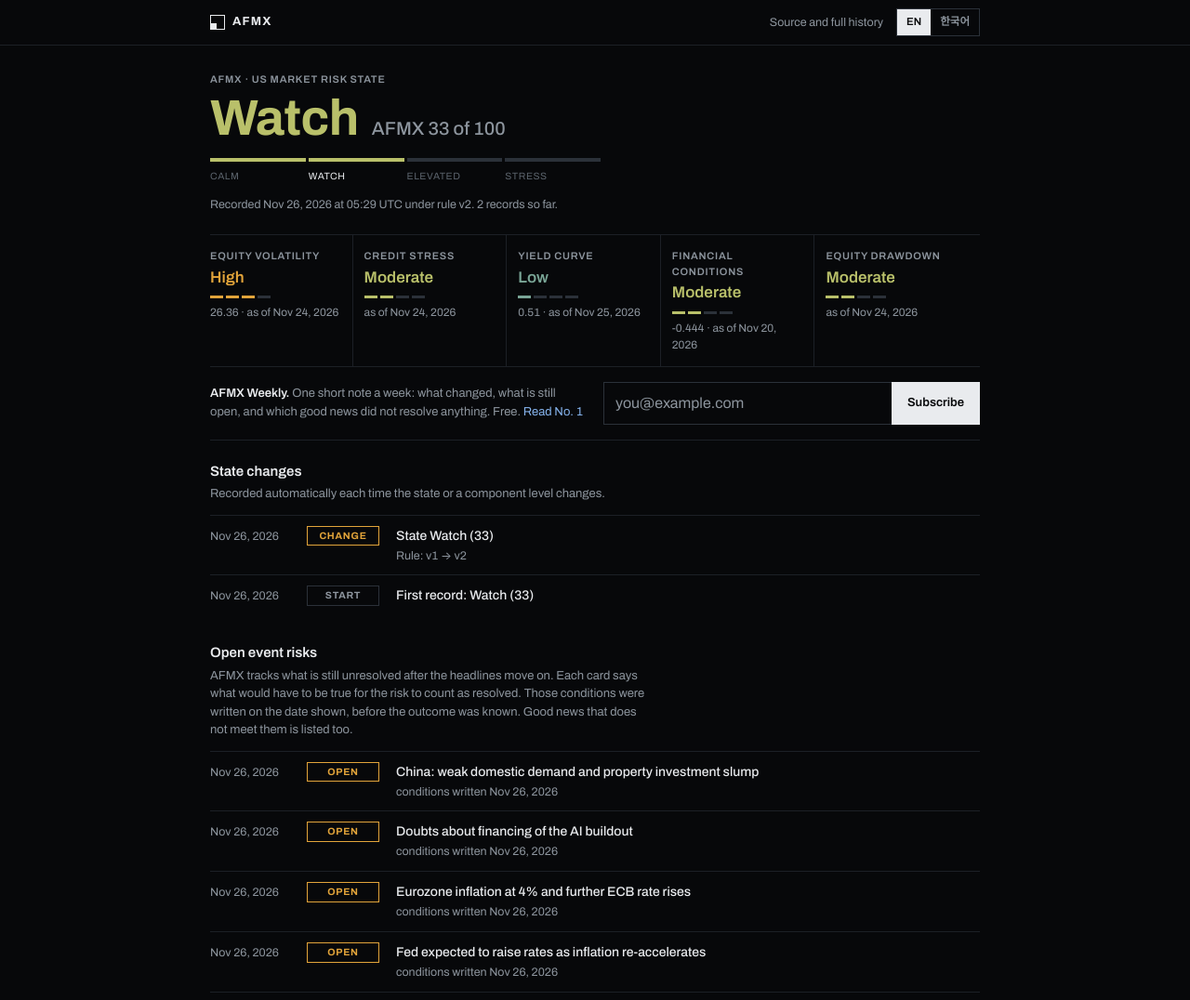
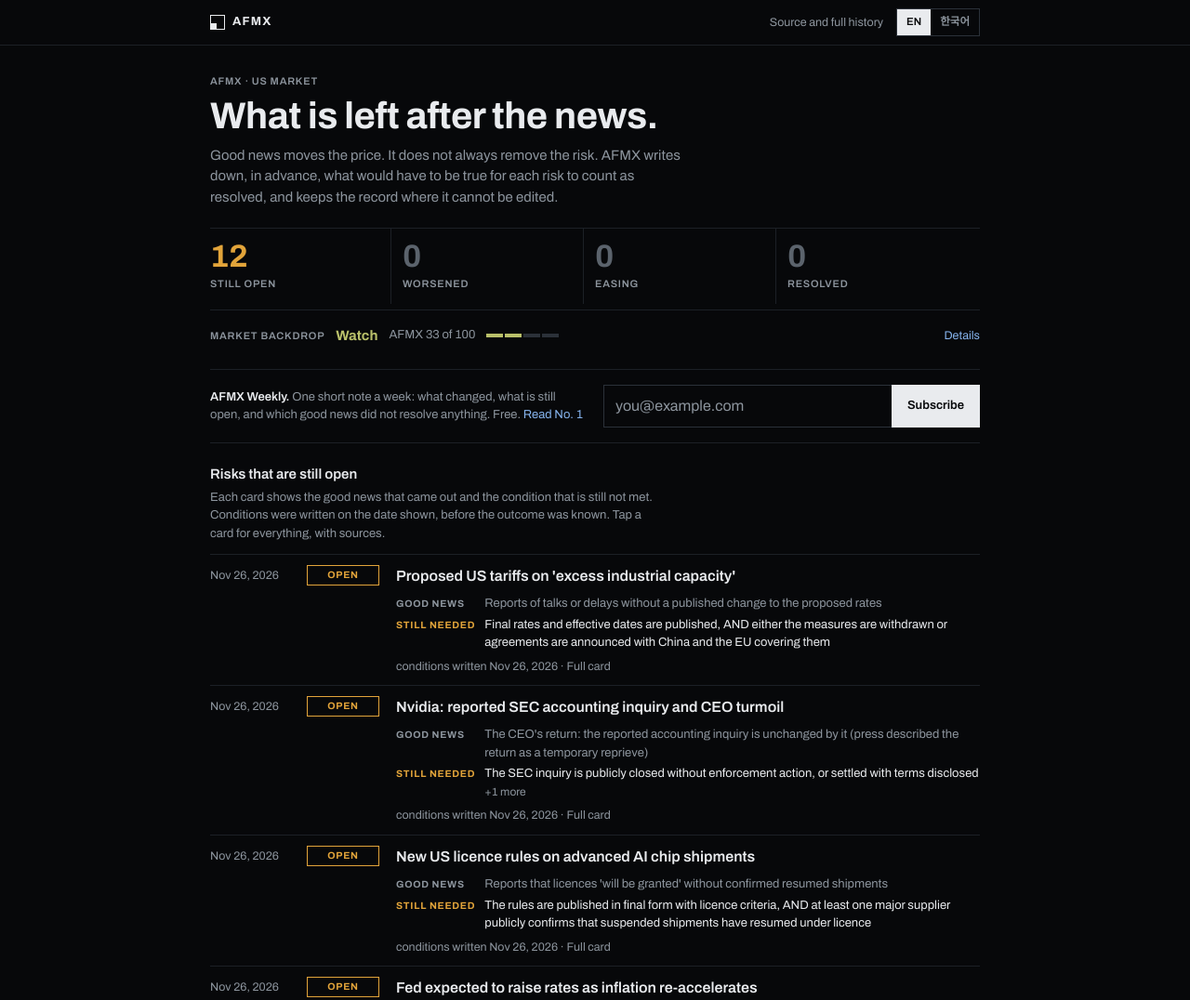
Before and after one commit to ksjaj-hub/risk-ledger, a plain HTML site: page docs/index.html in a window 1280 px wide. Shown: the top 1076 px of the page at 93% size. Drawn offline with Linux system fonts and the light colour scheme.

Commit message:
Lead the public page with open event risks; move the index to a backdrop line
Co-Authored-By: Claude Fable 5.2 <noreply@anthropic.com>
Claude-Session: https://claude.ai/code/session_01UtRPt3783NhCGMTKixqTVg

```diff
--- a/docs/index.html
+++ b/docs/index.html
@@ -38,23 +38,31 @@ button:focus-visible,a:focus-visible{outline:1px solid var(--link);outline-offse
 .lang{display:flex;border:1px solid var(--line2)}
 .lang button{width:auto;padding:5px 10px;font-size:11.5px;font-weight:600;color:var(--muted)}
 .lang button[aria-pressed="true"]{background:var(--fg);color:var(--bg)}
-.now{padding:28px 0 22px;border-bottom:1px solid var(--line)}
-.state{display:flex;align-items:baseline;gap:14px;flex-wrap:wrap;margin-top:6px}
-.state .name{font-size:54px;line-height:1;font-weight:700;font-stretch:112%;letter-spacing:-.01em}
-.state .score{font-size:20px;color:var(--muted);font-weight:500}
-.scale{display:grid;grid-template-columns:repeat(4,1fr);gap:3px;margin-top:16px;max-width:420px}
+.hero{padding:30px 0 20px;border-bottom:1px solid var(--line)}
+.hero h1{font-size:40px;line-height:1.06;font-weight:700;font-stretch:112%;letter-spacing:-.012em;margin:8px 0 10px;text-wrap:balance}
+.hero .lead{color:var(--muted);font-size:15px;max-width:60ch;margin:0}
+.tally{display:grid;grid-template-columns:repeat(4,1fr);margin-top:22px;border-top:1px solid var(--line)}
+.tally div{padding:12px 12px 12px 0;border-right:1px solid var(--line);margin-right:12px}
+.tally div:last-child{border-right:0;margin-right:0}
+.tally b{display:block;font-size:34px;line-height:1.05;font-weight:700;font-stretch:108%}
+.tally span{font-size:11px;font-stretch:88%;font-weight:600;letter-spacing:.07em;text-transform:uppercase;color:var(--muted)}
+.backdrop{display:flex;flex-wrap:wrap;align-items:center;gap:6px 12px;margin-top:6px;padding:11px 0 0;border-top:1px solid var(--line);color:var(--fg);min-height:44px}
+.backdrop:hover{text-decoration:none}.backdrop:hover .more{text-decoration:underline}
+.backdrop .bs{font-weight:700;font-size:15px}
+.backdrop .bn{color:var(--muted);font-size:13px}
+.backdrop .more{color:var(--link);font-size:12.5px;margin-left:auto}
+.scale{display:inline-grid;grid-template-columns:repeat(4,18px);gap:2px}
 .scale span{height:4px;background:var(--line2)}
-.scale small{font-size:10.5px;color:var(--dim);letter-spacing:.05em;text-transform:uppercase;padding-top:5px}
-.scale small.on{color:var(--fg)}
-.asof{color:var(--muted);font-size:12.5px;margin-top:14px}
-.comps{display:grid;grid-template-columns:repeat(5,1fr);border-bottom:1px solid var(--line)}
+@media(max-width:560px){.hero h1{font-size:30px}.tally b{font-size:26px}.tally div{margin-right:8px;padding-right:8px}.tally span{font-size:10px;letter-spacing:.03em}}
+.asof{color:var(--muted);font-size:12.5px;margin:0 0 4px}
+.comps{display:grid;grid-template-columns:repeat(5,1fr);border-top:1px solid var(--line);border-bottom:1px solid var(--line);margin-top:10px}
 .comp{padding:14px 12px 14px 0;border-right:1px solid var(--line);margin-right:12px;min-width:0}
 .comp:last-child{border-right:0;margin-right:0}
 .comp .lv{font-size:17px;font-weight:600;margin-top:2px}
 .comp .dots{display:flex;gap:3px;margin-top:7px}
 .comp .dots i{width:14px;height:3px;background:var(--line2)}
 .comp .val{font-size:12px;color:var(--muted);margin-top:6px}
-@media(max-width:700px){.comps{grid-template-columns:1fr 1fr}.comp{border-right:0;border-bottom:1px solid var(--line);margin-right:0}.comp:last-child{grid-column:1/-1;border-bottom:0}.state .name{font-size:44px}}
+@media(max-width:700px){.comps{grid-template-columns:1fr 1fr}.comp{border-right:0;border-bottom:1px solid var(--line);margin-right:0}.comp:last-child{grid-column:1/-1;border-bottom:0}}
 h2{font-size:15px;font-weight:600;margin:0}
 .sec{padding:22px 0 6px}
 .sec p{color:var(--muted);margin:4px 0 12px;max-width:64ch;font-size:13px}
@@ -63,6 +71,13 @@ button.row:hover{background:var(--hover)}
 .row .d{color:var(--muted);font-size:12.5px;padding-top:2px}
 .row .ti{font-weight:500;text-wrap:pretty}
 .row .su{color:var(--muted);font-size:12.5px;margin-top:2px}
+.row .ti.big{font-size:16px;font-weight:600}
+.kv{display:grid;grid-template-columns:auto minmax(0,1fr);gap:3px 10px;margin:8px 0 6px;font-size:13px}
+.kv dt{font-size:10.5px;font-stretch:88%;font-weight:700;letter-spacing:.07em;text-transform:uppercase;color:var(--muted);padding-top:2px;white-space:nowrap}
+.kv dt.need{color:var(--watch)}
+.kv dd{margin:0;color:var(--fg)}
+.kv dd.gn{color:var(--muted)}
+.kv dd small{color:var(--muted);font-size:12px}
 .tag{display:inline-block;font-size:10.5px;font-weight:700;font-stretch:90%;letter-spacing:.07em;padding:2px 0;width:78px;text-align:center;text-transform:uppercase;border:1px solid var(--line2);color:var(--muted)}
 .tag.open,.tag.change{border-color:var(--watch);color:var(--watch)}
 .tag.worsened{background:var(--alert);border-color:var(--alert);color:#12090a}
@@ -100,16 +115,17 @@ button.row:hover{background:var(--hover)}
   <div class="r"><a href="https://github.com/ksjaj-hub/risk-ledger" data-t="src">Source and full history</a><div class="lang" role="group" aria-label="Language"><button type="button" data-lang="en">EN</button><button type="button" data-lang="ko">한국어</button></div></div>
 </div></header>
 <main class="wrap">
-  <section class="now" aria-live="polite">
-    <div class="lbl" data-t="head">AFMX · US market risk state</div>
-    <div class="state"><span class="name" id="state">…</span><span class="score" id="score"></span></div>
-    <div class="scale" id="scale" aria-hidden="true"></div>
-    <div class="asof" id="asof"></div>
+  <section class="hero">
+    <div class="lbl" data-t="kick"></div>
+    <h1 data-t="h1"></h1>
+    <p class="lead" data-t="lead"></p>
+    <div class="tally" id="tally" aria-live="polite"></div>
+    <a class="backdrop" href="#backdrop"><span class="lbl" data-t="bd"></span><span id="state" class="bs">…</span><span id="score" class="bn"></span><span class="scale" id="scale" aria-hidden="true"></span><span class="more" data-t="bdmore"></span></a>
   </section>
-  <section class="comps" id="comps" aria-label="Components"></section>
   <section class="sub"><p><b data-t="subh"></b> <span data-t="subp"></span> <a href="weekly/1.html" data-t="subr"></a></p><form id="subf" novalidate><input id="subm" type="email" name="email" autocomplete="email" inputmode="email" required aria-label="Email"><button class="btn" type="submit" data-t="subb"></button><span id="subs" role="status" aria-live="polite"></span></form></section>
-  <section class="sec"><h2 data-t="chg">State changes</h2><p data-t="chgp">Recorded automatically each time the state or a component level changes.</p><div id="alerts"></div></section>
-  <section class="sec"><h2 data-t="ev">Open event risks</h2><p data-t="evp"></p><div id="events"></div></section>
+  <section class="sec"><h2 data-t="ev"></h2><p data-t="evp"></p><div id="events"></div></section>
+  <section class="sec" id="backdrop"><h2 data-t="bdh"></h2><p data-t="bdp"></p><div class="asof" id="asof"></div><div class="comps" id="comps" aria-label="Components"></div></section>
+  <section class="sec"><h2 data-t="chg"></h2><p data-t="chgp"></p><div id="alerts"></div></section>
   <section class="verify"><h2 data-t="ver"></h2><ol id="verify"></ol></section>
 </main>
 <footer class="foot"><div class="wrap" data-t="foot"></div></footer>
@@ -117,20 +133,20 @@ button.row:hover{background:var(--hover)}
 const $=(t,c,x)=>{const e=document.createElement(t);if(c)e.className=c;if(x!=null)e.textContent=x;return e};
 const COLORS=["#79a596","#b9c06a","#e2a43a","#f0594b"], STATES=["Calm","Watch","Elevated","Stress"];
 const REPO="https://github.com/ksjaj-hub/risk-ledger";
-const T={en:{subh:"AFMX Weekly.",subp:"One short note a week: what changed, what is still open, and which good news did not resolve anything. Free.",subb:"Subscribe",subr:"Read No. 1",subph:"you@example.com",subok:"You are on the list. The first issue will arrive by email.",subbad:"Please enter a valid email address.",suberr:"Could not save it. Please try again in a moment.",src:"Source and full history",head:"AFMX · US market risk state",chg:"State changes",chgp:"Recorded automatically each time the state or a component level changes.",ev:"Open event risks",
- evp:"AFMX tracks what is still unresolved after the headlines move on. Each card says what would have to be true for the risk to count as resolved. Those conditions were written on the date shown, before the outcome was known. Good news that does not meet them is listed too.",
+const T={en:{subh:"AFMX Weekly.",subp:"One short note a week: what changed, what is still open, and which good news did not resolve anything. Free.",subb:"Subscribe",subr:"Read No. 1",subph:"you@example.com",subok:"You are on the list. The first issue will arrive by email.",subbad:"Please enter a valid email address.",suberr:"Could not save it. Please try again in a moment.",src:"Source and full history",kick:"AFMX · US market",h1:"What is left after the news.",lead:"Good news moves the price. It does not always remove the risk. AFMX writes down, in advance, what would have to be true for each risk to count as resolved, and keeps the record where it cannot be edited.",tl:["Still open","Worsened","Easing","Resolved"],bd:"Market backdrop",bdmore:"Details",bdh:"Market backdrop",bdp:"A plain reading of five public indicators, for context. It describes current conditions and reacts after markets move; it is not a forecast.",gn:"Good news",need:"Still needed",more:n=>" +"+n+" more",tap:"Full card",chg:"Backdrop changes",chgp:"Recorded automatically each time the state or a component level changes.",ev:"Risks that are still open",
+ evp:"Each card shows the good news that came out and the condition that is still not met. Conditions were written on the date shown, before the outcome was known. Tap a card for everything, with sources.",
  ver:"How to check that nothing here was changed afterwards",
- v:[["Every record is its own dated commit in a ","public history",REPO+"/commits/main","."],["Each record contains the fingerprint (SHA-256) of the record before it, so one edit would break the chain."],["Records carry ","OpenTimestamps","https://opentimestamps.org"," proofs anchored to the Bitcoin blockchain."],["The ","judging rule",REPO+"/blob/main/rules/v1.md"," is published and versioned. Old versions are never edited."]],
+ v:[["Every record is its own dated commit in a ","public history",REPO+"/commits/main","."],["Each record contains the fingerprint (SHA-256) of the record before it, so one edit would break the chain."],["Records carry ","OpenTimestamps","https://opentimestamps.org"," proofs anchored to the Bitcoin blockchain."],["The ","judging rule",REPO+"/blob/main/rules/"," is published and versioned. Old versions are never edited."]],
  foot:"This is a description of risk conditions. It is not a forecast, not a recommendation to buy or sell anything, and not investment advice. Inputs via FRED; most lag by about one trading day. VIX data: Copyright Chicago Board Options Exchange, Inc.",
  states:STATES,levels:["Low","Moderate","High","Extreme"],comp:{},of:" of 100",asof:"as of ",
  rec:(d,t,v,n)=>"Recorded "+d+" at "+t+" UTC under rule "+v+". "+n+" record"+(n===1?"":"s")+" so far.",
  rulev:"Rule",held:x=>"The rule indicated "+x+" on the latest day; the state steps down only after 5 trading days in a row.",
  start:"Start",change:"Change",first:"First record: ",state:"State",status:{open:"open",easing:"easing",worsened:"worsened",resolved:"resolved"},
  cond:"conditions written ",what:"What happened",how:"How it reaches markets",res:"Counts as resolved when all of these are true",wor:"Counts as worsened if any of these happens",rel:"Good news that does not resolve it",log:"Log",srcs:"Sources: ",none:"No record yet",fail:"Data could not be loaded",loc:"en-US"},
-ko:{subh:"AFMX 주간 글.",subp:"일주일에 한 번, 짧게 보냅니다. 무엇이 바뀌었고, 무엇이 아직 열려 있으며, 어떤 호재가 아무것도 해소하지 못했는지 정리합니다. 무료이고 영어로 발행합니다.",subb:"구독",subr:"1호 읽기",subph:"이메일 주소",subok:"등록됐습니다. 첫 글부터 이메일로 보내 드립니다.",subbad:"이메일 주소를 다시 확인해 주세요.",suberr:"저장하지 못했습니다. 잠시 뒤 다시 시도해 주세요.",src:"원본과 전체 기록",head:"AFMX · 미국 시장 리스크 상태",chg:"상태 변화",chgp:"상태나 요소의 단계가 바뀔 때마다 자동으로 기록됩니다.",ev:"열려 있는 사건 리스크",
- evp:"AFMX는 뉴스가 지나간 뒤에도 해결되지 않고 남아 있는 것을 추적합니다. 카드마다 무엇이 확인돼야 해소로 볼지 적혀 있습니다. 그 조건은 결과를 알기 전, 표시된 날짜에 적었습니다. 조건을 채우지 못하는 호재도 함께 적었습니다. 한국어는 읽기 편하도록 붙인 번역이고, 기록의 원문은 영어입니다.",
+ko:{subh:"AFMX 주간 글.",subp:"일주일에 한 번, 짧게 보냅니다. 무엇이 바뀌었고, 무엇이 아직 열려 있으며, 어떤 호재가 아무것도 해소하지 못했는지 정리합니다. 무료이고 영어로 발행합니다.",subb:"구독",subr:"1호 읽기",subph:"이메일 주소",subok:"등록됐습니다. 첫 글부터 이메일로 보내 드립니다.",subbad:"이메일 주소를 다시 확인해 주세요.",suberr:"저장하지 못했습니다. 잠시 뒤 다시 시도해 주세요.",src:"원본과 전체 기록",kick:"AFMX · 미국 시장",h1:"뉴스가 지나간 뒤에 남은 것.",lead:"호재는 가격을 움직이지만 리스크까지 없애 주지는 않습니다. AFMX는 리스크마다 무엇이 확인돼야 해소인지를 미리 적어 두고, 그 기록을 고칠 수 없는 곳에 남깁니다.",tl:["아직 열림","악화","완화","해소"],bd:"시장 배경",bdmore:"자세히",bdh:"시장 배경",bdp:"공개 지표 다섯 가지를 그대로 읽은 참고값입니다. 지금 상태를 설명할 뿐이고 시장이 움직인 뒤에 반응합니다. 예측이 아닙니다.",gn:"나온 호재",need:"남은 조건",more:n=>" 외 "+n+"개",tap:"카드 전체 보기",chg:"시장 배경의 변화",chgp:"상태나 요소의 단계가 바뀔 때마다 자동으로 기록됩니다.",ev:"아직 열려 있는 리스크",
+ evp:"카드마다 나온 호재와 아직 채워지지 않은 조건을 보여 줍니다. 조건은 결과를 알기 전, 표시된 날짜에 적었습니다. 카드를 누르면 출처와 함께 전체가 열립니다. 한국어는 읽기 편하도록 붙인 번역이고, 기록의 원문은 영어입니다.",
  ver:"나중에 고쳐 쓰지 않았다는 것을 확인하는 방법",
- v:[["모든 기록은 날짜가 찍힌 개별 변경으로 ","공개 이력",REPO+"/commits/main","에 남습니다."],["기록마다 바로 앞 기록의 지문(SHA-256)이 들어 있어서, 하나만 고쳐도 사슬이 끊어집니다."],["기록에는 비트코인 블록체인에 시각을 남기는 ","OpenTimestamps","https://opentimestamps.org"," 증명이 붙습니다."],["","판정 규칙",REPO+"/blob/main/rules/v1.ko.md","은 공개돼 있고 버전이 붙습니다. 이전 버전은 고치지 않습니다."]],
+ v:[["모든 기록은 날짜가 찍힌 개별 변경으로 ","공개 이력",REPO+"/commits/main","에 남습니다."],["기록마다 바로 앞 기록의 지문(SHA-256)이 들어 있어서, 하나만 고쳐도 사슬이 끊어집니다."],["기록에는 비트코인 블록체인에 시각을 남기는 ","OpenTimestamps","https://opentimestamps.org"," 증명이 붙습니다."],["","판정 규칙",REPO+"/blob/main/rules/","은 공개돼 있고 버전이 붙습니다. 이전 버전은 고치지 않습니다."]],
  foot:"이 페이지는 리스크 상태를 설명합니다. 예측이 아니며, 무엇을 사거나 팔라는 권유나 투자 조언이 아닙니다. 입력 자료는 FRED를 통해 받으며 대부분 약 1거래일 늦습니다. VIX 자료: Copyright Chicago Board Options Exchange, Inc.",
  states:["평온","주의","높음","위기"],levels:["낮음","보통","높음","매우 높음"],
  comp:{equity_volatility:"주식 변동성",credit_stress:"신용 불안",yield_curve:"금리 곡선",financial_conditions:"금융 여건",equity_drawdown:"주가 낙폭"},of:" / 100",asof:"기준일 ",
@@ -149,7 +165,7 @@ function render(){
   document.getElementById("subm").placeholder=t.subph;if(window.subState)document.getElementById("subs").textContent=t[window.subState];
   document.querySelectorAll("[data-lang]").forEach(b=>b.setAttribute("aria-pressed",String(b.dataset.lang===lang)));
   const vo=document.getElementById("verify");vo.replaceChildren();
-  t.v.forEach(p=>{const li=$("li");if(p.length===1)li.textContent=p[0];else{const a=$("a",null,p[1]);a.href=p[2];li.append(p[0],a,p[3])}vo.append(li)});
+  t.v.forEach(p=>{const li=$("li");if(p.length===1)li.textContent=p[0];else{const a=$("a",null,p[1]);a.href=p[2].endsWith("/rules/")&&D?p[2]+D.rule.version+(lang==="ko"?".ko.md":".md"):p[2];li.append(p[0],a,p[3])}vo.append(li)});
   const st=document.getElementById("state");
   if(!D){st.textContent="…";return}
   const cn=id=>t.comp[id]||D.rule.components[id]||id;
@@ -158,7 +174,6 @@ function render(){
     const si=STATES.indexOf(L.state);st.textContent=stName(L.state);st.style.color=COLORS[si];
     document.getElementById("score").textContent="AFMX "+L.score+t.of;
     STATES.forEach((s,i)=>{const b=$("span");if(i<=si)b.style.background=COLORS[si];sc.append(b)});
-    STATES.forEach((s,i)=>sc.append($("small",i===si?"on":"",t.states[i])));
     document.getElementById("asof").textContent=t.rec(fmt(L.recorded_at_utc.slice(0,10)),L.recorded_at_utc.slice(11,16),L.rule_version,D.history.length)+(L.indicated_state&&L.indicated_state!==L.state?" "+t.held(stName(L.indicated_state)):"");
     Object.entries(L.components).forEach(([id,c])=>{
       const d=$("div","comp");d.append($("div","lbl",cn(id)));
@@ -176,12 +191,20 @@ function render(){
     if(a.changes.length)b.append($("div","su",a.changes.map(c=>c.what==="rule_version"?t.rulev+": "+c.from+" → "+c.to:(c.what==="state"?t.state:cn(c.what))+": "+lab(c.from)+" → "+lab(c.to)).join("; ")));
     r.append(b);al.append(r)});
   const ev=document.getElementById("events");ev.replaceChildren();
+  const tl=document.getElementById("tally");tl.replaceChildren();
+  ["open","worsened","easing","resolved"].forEach((k,i)=>{const d=$("div");const n=D.events.filter(e=>e.status===k).length;const b=$("b",null,String(n));if(n)b.style.color=["var(--watch)","var(--alert)","var(--fg)","var(--clear)"][i];else b.style.color="var(--dim)";d.append(b,$("span",null,t.tl[i]));tl.append(d)});
   const order={worsened:0,open:1,easing:2,resolved:3};
-  D.events.slice().sort((a,b)=>(order[a.status]-order[b.status])||a.title.localeCompare(b.title)).forEach(e=>{
+  D.events.slice().sort((a,b)=>(order[a.status]-order[b.status])||b.event_started.localeCompare(a.event_started)||a.title.localeCompare(b.title)).forEach(e=>{
     const k=(lang==="ko"&&D.ko&&D.ko[e.id])||null, last=e.history[e.history.length-1], id="ev-"+e.id;
     const r=$("button","row");r.type="button";r.setAttribute("aria-expanded",String(open.has(e.id)));r.setAttribute("aria-controls",id);
     r.append($("div","d",fmt(last.date)));r.append($("span","tag "+e.status,t.status[e.status]||e.status));
-    const b=$("div","body");b.append($("div","ti",k?k.title:e.title));b.append($("div","su",t.cond+fmt(e.resolution_conditions.written_on)));r.append(b);
+    const b=$("div","body");b.append($("div","ti big",k?k.title:e.title));
+    const gn=(k?k.relief:e.relief_headlines_that_do_not_resolve_it)||[], need=(k?k.resolved:e.resolution_conditions.resolved_when_all)||[];
+    if(e.status!=="resolved"&&(gn.length||need.length)){const dl=$("dl","kv");
+      if(gn.length){dl.append($("dt",null,t.gn));dl.append($("dd","gn",gn[0]))}
+      if(need.length){dl.append($("dt","need",t.need));const dd=$("dd",null,need[0]);if(need.length>1)dd.append($("small",null,t.more(need.length-1)));dl.append(dd)}
+      b.append(dl)}
+    b.append($("div","su",t.cond+fmt(e.resolution_conditions.written_on)+" · "+t.tap));r.append(b);
     const d=$("div","det");d.id=id;d.hidden=!open.has(e.id);
     d.append($("h3","lbl",t.what),$("p",null,k?k.what:e.what_happened));
     d.append($("h3","lbl",t.how),$("p",null,k?k.channel:e.how_it_reaches_markets));
```
